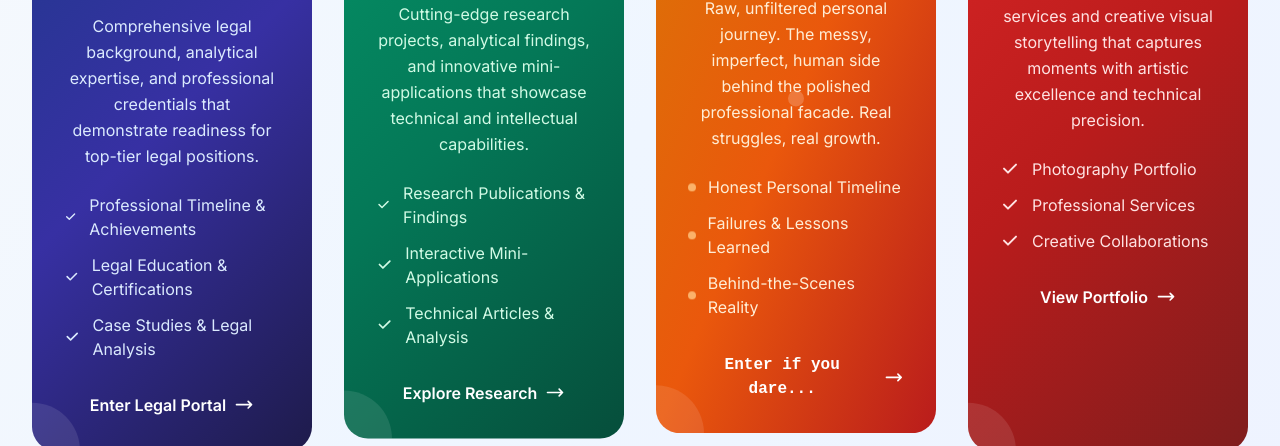
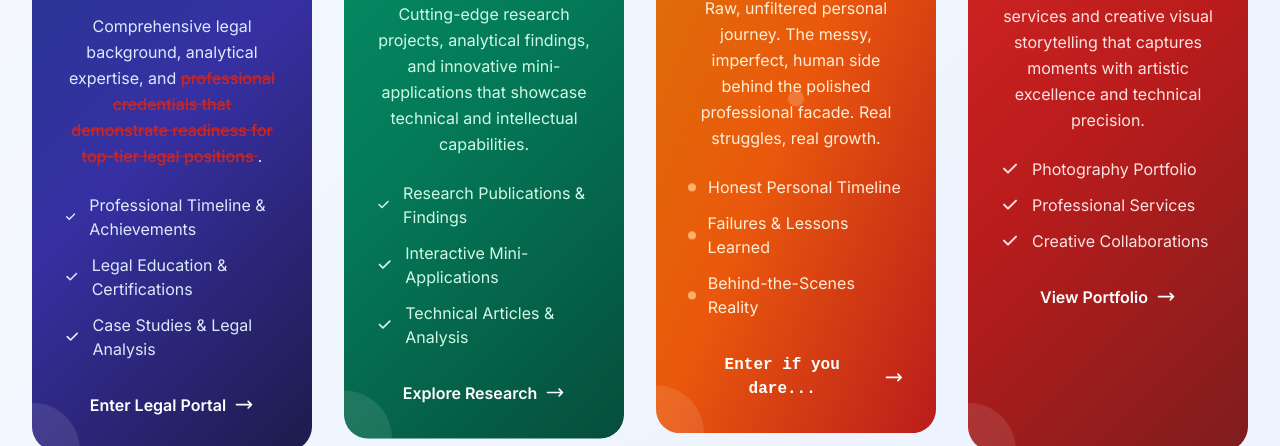
Before and after one commit to ericcaptures/ericcaptures.github.io, a website: page index.html in a window 1280 px wide. Shown: the part 654-1100 px from the top of the page. Drawn offline with nearby package versions, Linux system fonts and the light colour scheme.

Commit message:
Implement struck-through text with tooltip
Added struck-through text with tooltip for clarity.

```diff
--- a/index.html
+++ b/index.html
@@ -116,6 +116,41 @@
                 radial-gradient(circle at 75% 75%, rgba(16, 185, 129, 0.1) 0%, transparent 50%),
                 radial-gradient(circle at 75% 25%, rgba(239, 68, 68, 0.1) 0%, transparent 50%);
         }
+        .struck-text {
+  position: relative;
+  color: #c62828;
+  text-decoration: line-through;
+  cursor: help;
+  font-weight: 500;
+}
+
+.struck-text::after {
+  content: attr(data-tooltip);
+  position: absolute;
+  left: 50%;
+  bottom: 125%;
+  transform: translateX(-50%);
+  width: max-content;
+  max-width: 260px;
+  padding: 10px 12px;
+  background: rgba(30, 30, 30, 0.95);
+  color: #fff;
+  font-size: 0.85rem;
+  line-height: 1.4;
+  border-radius: 6px;
+  box-shadow: 0 8px 24px rgba(0, 0, 0, 0.25);
+  opacity: 0;
+  pointer-events: none;
+  transition: opacity 0.25s ease, transform 0.25s ease;
+  transform-origin: bottom center;
+  z-index: 1000;
+}
+
+.struck-text:hover::after {
+  opacity: 1;
+  transform: translateX(-50%) translateY(-4px);
+}
+
     </style>
 </head>
 <body class="min-h-full bg-gradient-to-br from-slate-50 via-blue-50 to-indigo-50 bg-pattern">
@@ -169,9 +204,15 @@
                         </div>
                         <h2 class="text-3xl font-bold mb-4 text-center">Legal Professional</h2>
                         <p class="text-blue-100 text-center mb-6 leading-relaxed">
-                            Comprehensive legal background, analytical expertise, and professional credentials
-                            that demonstrate readiness for top-tier legal positions.
-                        </p>
+  Comprehensive legal background, analytical expertise, and
+  <span
+    class="struck-text"
+    data-tooltip="Some phrasing here was generated with AI and adjusted for clarity. The struck portion reflects language that may be exaggerated or not strictly applicable."
+  >
+    professional credentials that demonstrate readiness for top-tier legal positions
+  </span>.
+</p>
+
                         <div class="space-y-3 mb-8">
                             <div class="flex items-center text-blue-100">
                                 <svg class="w-5 h-5 mr-3" fill="currentColor" viewBox="0 0 20 20">
```
